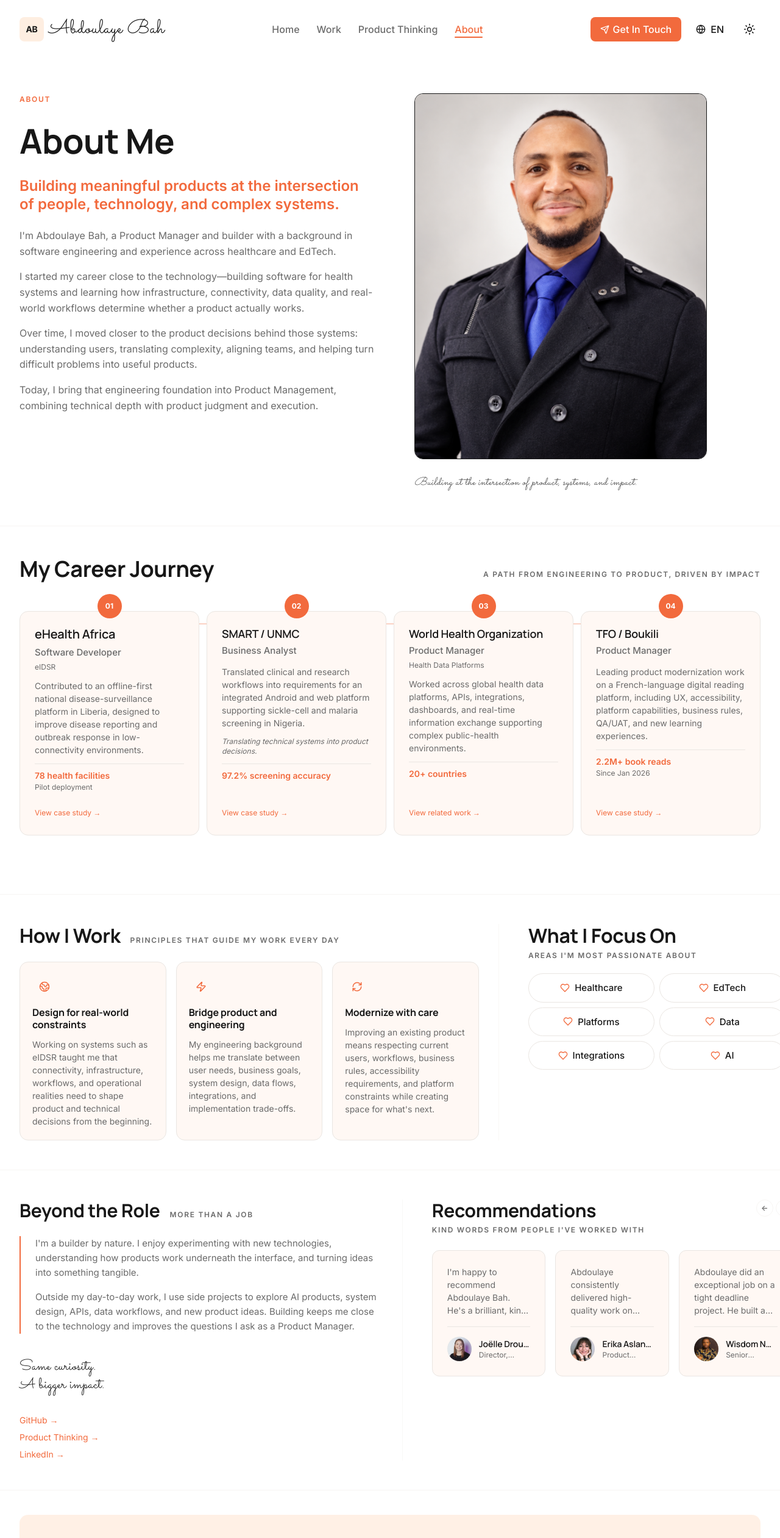
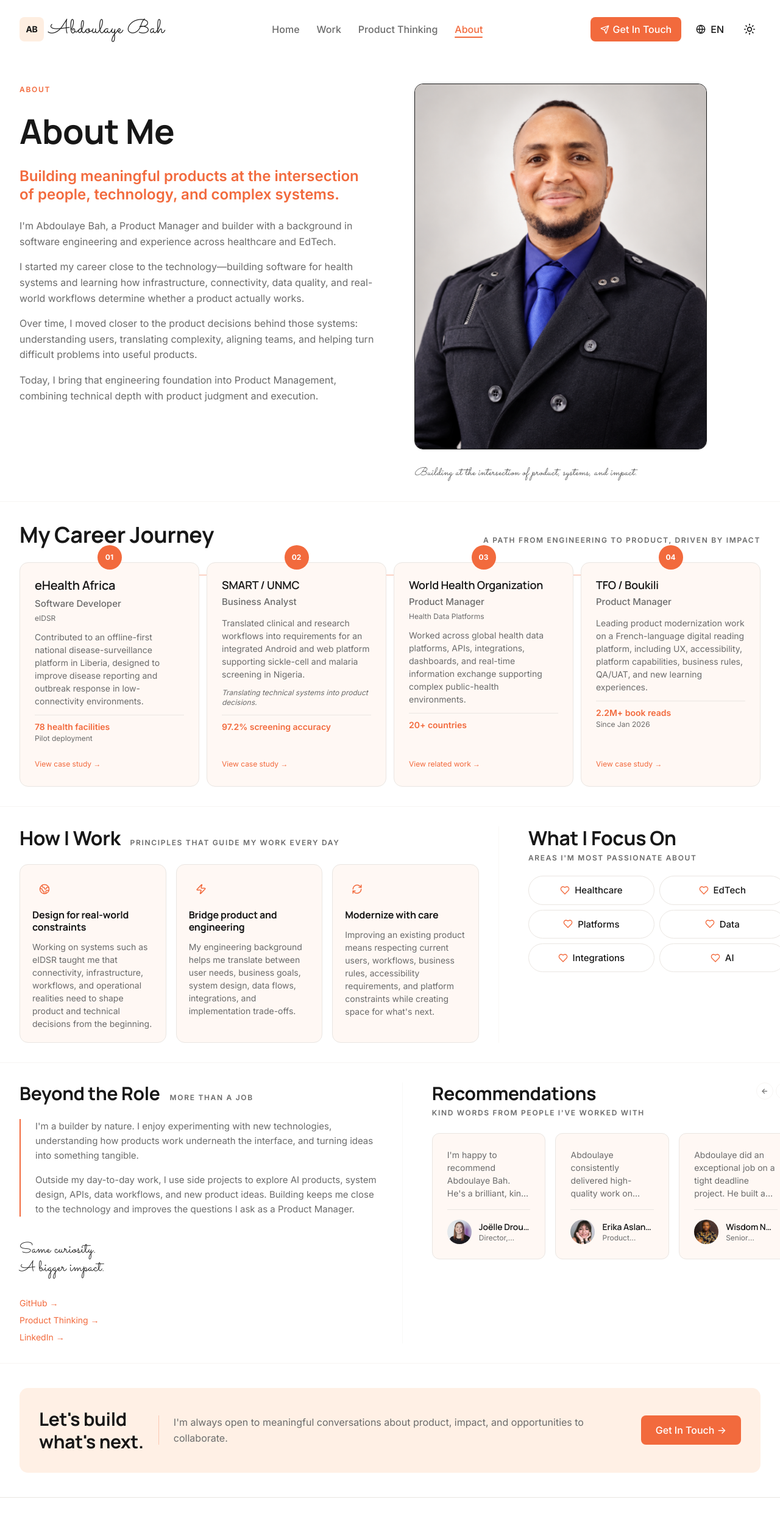
Before and after one commit to abdoulayebinta/my-portfolio, a Next.js app in the folder frontend/: page /about in a window 1280 px wide. Shown: the top 2522 px of the page at 61% size. Built offline with nearby package versions, Linux system fonts and the light colour scheme.

Commit message:
Constrain the About page and match the reference proportions

```diff
--- a/frontend/app/globals.css
+++ b/frontend/app/globals.css
@@ -169,8 +169,20 @@
     padding-right: var(--spacing-4);
   }
 
+  /* About page content width - slightly wider for editorial layout */
+  .about-container {
+    @apply w-full mx-auto;
+    max-width: 1300px;
+    padding-left: var(--spacing-4);
+    padding-right: var(--spacing-4);
+  }
+
   @media (max-width: 768px) {
     .container {
+      padding-left: var(--spacing-3);
+      padding-right: var(--spacing-3);
+    }
+    .about-container {
       padding-left: var(--spacing-3);
       padding-right: var(--spacing-3);
     }
@@ -178,6 +190,10 @@
 
   @media (max-width: 640px) {
     .container {
+      padding-left: var(--spacing-2);
+      padding-right: var(--spacing-2);
+    }
+    .about-container {
       padding-left: var(--spacing-2);
       padding-right: var(--spacing-2);
     }
--- a/frontend/components/sections/about-story.tsx
+++ b/frontend/components/sections/about-story.tsx
@@ -11,8 +11,8 @@ export function AboutStory() {
   return (
     <>
       {/* Section 1: About Me Introduction */}
-      <section className="py-12 md:py-14">
-        <div className="container mx-auto px-4 md:px-8">
+      <section className="pt-8 md:pt-10 pb-6 md:pb-8">
+        <div className="about-container mx-auto">
           <div className="grid grid-cols-1 md:grid-cols-[48%_48%] gap-8 md:gap-12 items-start md:gap-16">
 
             {/* Text Column */}
@@ -87,10 +87,10 @@ export function AboutStory() {
       <div className="border-t border-border/40" />
 
       {/* Section 2: My Career Journey */}
-      <section className="py-10 md:py-12">
-        <div className="container mx-auto px-4 md:px-8">
+      <section className="py-6 md:py-8">
+        <div className="about-container mx-auto">
           {/* Section Header */}
-          <div className="flex flex-col md:flex-row md:items-baseline md:justify-between gap-2 md:gap-8 mb-12">
+          <div className="flex flex-col md:flex-row md:items-baseline md:justify-between gap-2 md:gap-8 mb-6">
             <h2 className="text-3xl md:text-[36px] font-bold">My Career Journey</h2>
             <p className="text-[11px] md:text-[12px] font-semibold text-muted-foreground uppercase tracking-[0.14em] whitespace-nowrap">
               A Path From Engineering to Product, Driven by Impact
@@ -238,15 +238,12 @@ export function AboutStory() {
         </div>
       </section>
 
-      {/* Spacing */}
-      <div className="h-10 md:h-12" />
-
       {/* Divider */}
       <div className="border-t border-border/40" />
 
       {/* Section 3: How I Work + What I Focus On */}
-      <section className="py-10 md:py-12">
-        <div className="container mx-auto px-4 md:px-8">
+      <section className="py-6 md:py-8">
+        <div className="about-container mx-auto">
           <div className="grid grid-cols-1 md:grid-cols-[62%_1px_36%] gap-0 md:gap-8 items-start">
 
             {/* LEFT COLUMN: How I Work */}
@@ -338,8 +335,8 @@ export function AboutStory() {
       <div className="border-t border-border/40" />
 
       {/* Section 4 & 5: Beyond the Role + Recommendations */}
-      <section className="py-10 md:py-12">
-        <div className="container mx-auto px-4 md:px-8">
+      <section className="py-6 md:py-8">
+        <div className="about-container mx-auto">
           <div className="grid grid-cols-1 md:grid-cols-[49%_1px_50%] gap-0 md:gap-8 items-start">
 
             {/* LEFT — BEYOND THE ROLE */}
@@ -472,7 +469,7 @@ export function AboutStory() {
 
       {/* Section 6: Compact Closing CTA Band */}
       <section className="py-8 md:py-10">
-        <div className="container mx-auto px-4 md:px-8">
+        <div className="about-container mx-auto">
           <div className="rounded-[14px] bg-[#FFF0E5] dark:bg-soft-peach/10 px-6 md:px-8 py-6 md:py-8 min-h-[100px] md:min-h-[110px] flex flex-col md:grid md:grid-cols-[auto_1px_1fr_auto] md:gap-6 md:items-center">
 
             {/* LEFT: Heading */}
```
